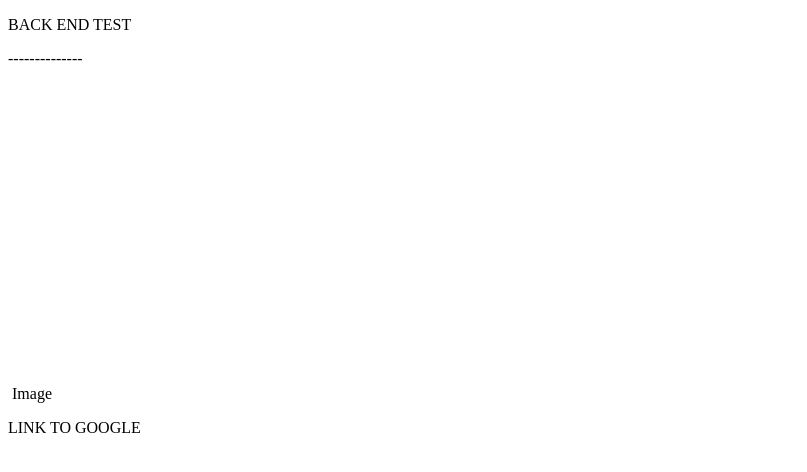
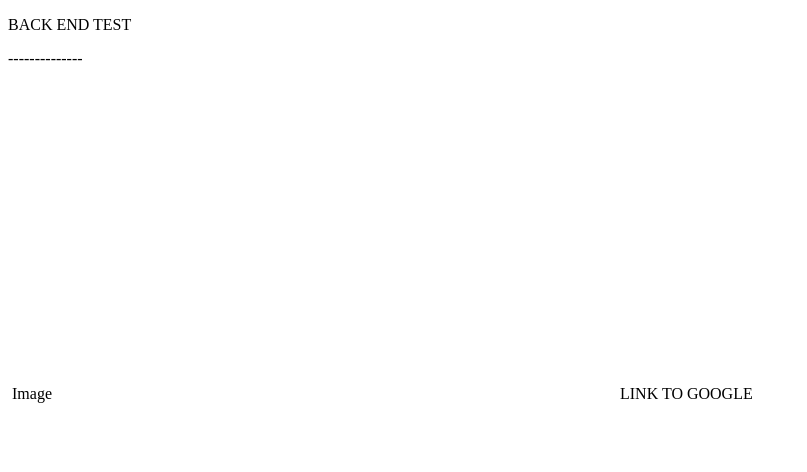
Before and after one commit to davidtaylor6130/BackendWebsite.github.io, a plain HTML site: page index.html in a window 1280 px wide. Shown: the whole page, without its empty margins (0-807 px from the left). Drawn offline with Linux system fonts and the light colour scheme.

Commit message:
Update index.html

```diff
--- a/index.html
+++ b/index.html
@@ -14,5 +14,5 @@
 
     <iframe id="2" width="560" height="315" title="YouTube video player" frameborder="0" allow="accelerometer; autoplay; clipboard-write; encrypted-media; gyroscope; picture-in-picture" allowfullscreen></iframe>
 
-    <p id="3"> LINK TO GOOGLE </p>
+    <a id="3"> LINK TO GOOGLE </a>
 </body>
```
